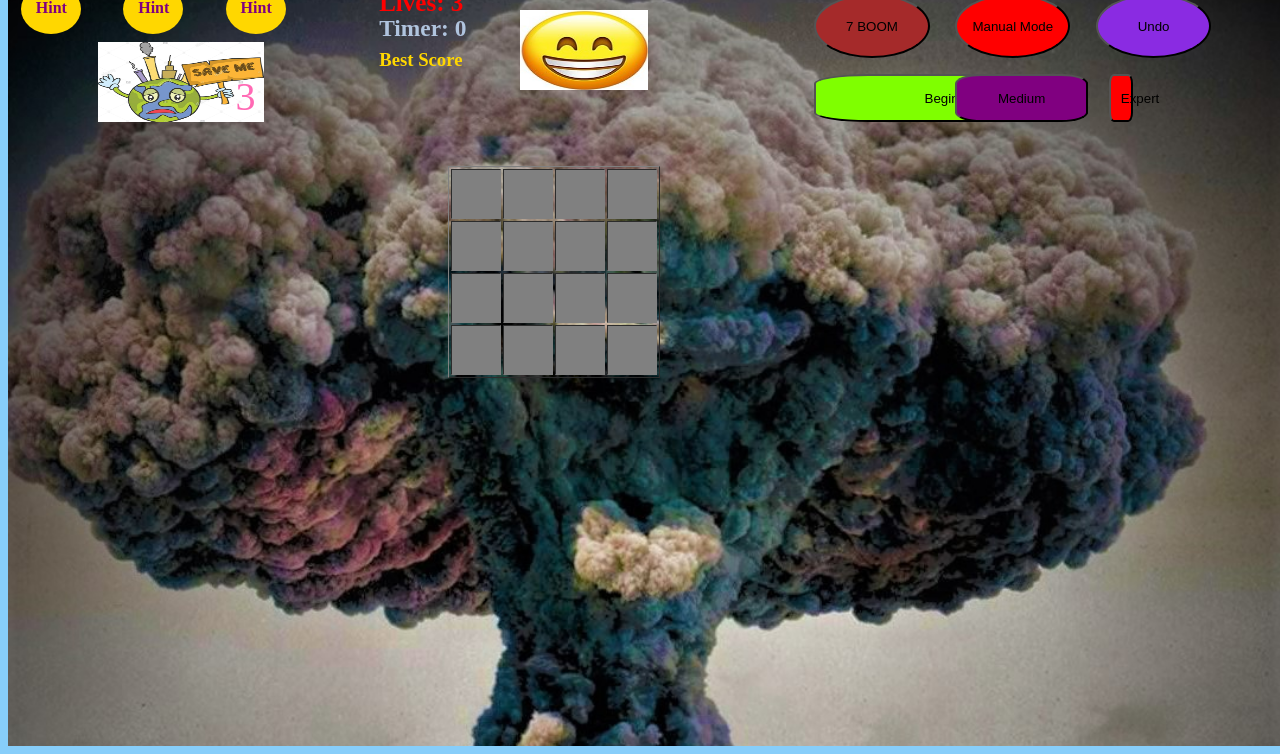
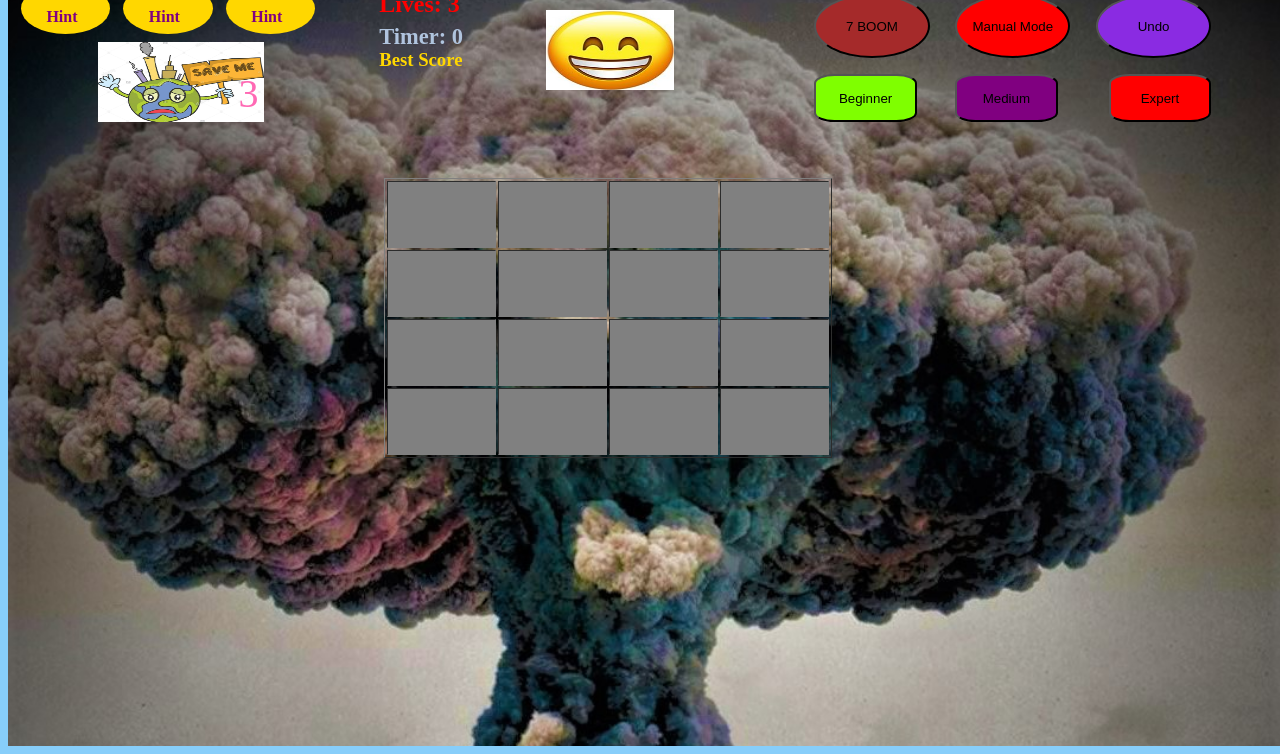
Before and after one commit to NirFunt/MineSweeper2, a plain HTML site: page index.html in a window 1280 px wide. Shown: the part 62-816 px from the top of the page. Drawn offline with Linux system fonts and the light colour scheme.

Commit message:
turn all px to %

```diff
--- a/css/main.css
+++ b/css/main.css
@@ -28,7 +28,7 @@ body {
     width: 100%;
     height:20%;
     /* background-color:lightgrey; */
-    margin-bottom: 20px;
+    margin-bottom: 20%;
 }
 
 .main-header {
@@ -41,17 +41,19 @@ body {
 }
 
 table {
+    width: 35%;
+    height: 35%;
     position: absolute;
-    left: 35%;
-    bottom: 45%
+    left: 30%;
+    bottom: 35%
      /* left: 40%px; */
 }
 
  tr, td {
-    width: 50px;
-    height: 50px;
+    width: 20%;
+    height: 20%;
     text-align: center;
-    font-size: 30px;
+    font-size: 150%;
 }
 
 .cover {
@@ -59,13 +61,12 @@ table {
 }
 
 td img {
-    width: 35px;
-    height: 35px;
+    width: 50%;
+    height: 50%;
 }
 
 div button {
     background-color: red;
-    right: 200px;
 }
 
 div button:hover {
@@ -75,11 +76,11 @@ div button:hover {
 
 .hint {
     background-color: gold;
-    width: 60px;
-    height: 50px;
+    width: 7%;
+    height: 30%;
     border-radius: 50%;
     color: purple;
-    padding: 15px;
+    padding: 2%;
     font-weight: bold;
     }
 
@@ -115,15 +116,14 @@ div button:hover {
         position: absolute;
         left: 17%;
         bottom: -15%;
-        padding: 10px;
+        padding: 1%;
         color: hotpink;
         font-size: 250%;
     }
 
     .lives span {
         color: red;
-        display: inline;
-        font-size: 25px;
+        font-size: 100%;
     }
 
 
@@ -132,38 +132,34 @@ div button:hover {
         height: 50%;
         cursor: pointer;
         position: absolute;
-        left: 40%;
+        left: 42%;
         bottom:10% ;
          /* left: 40%px; */
     }
 
     .lives {
         display: inline;
-        width: 100px;
         position: absolute;
         left: 29%;
         bottom:40% ;
         color:red;
-        font-size: 25px;
+        font-size: 150%;
          /* left: 40%px; */
     }
 
     .time-passed {
         display: inline;
-        width: 30px;
     }
 
     .clock {
-
         position: absolute;
         left: 29%;
-        bottom:40% ;
+        bottom:35% ;
         color: lightsteelblue;
-        font-size: 20px;
+        font-size: 120%;
     }
 
     .best-score-header {
-        width: 250px;
         position: absolute;
         left: 29%;
         bottom:10% ;
@@ -171,8 +167,6 @@ div button:hover {
     }
 
     .best-score {
-        display: inline;
-        width: 250px;
         position: absolute;
         left: 33%;
         bottom:-5% ;
@@ -180,13 +174,13 @@ div button:hover {
     }
 
 .end-game {
-    margin-bottom: 20px;
-    height: 50px;
+    margin-bottom: 10%;
+    height: 10%;
 }
 .end-game h1 {
     color: rgb(rgb(178, 187, 57), green, blue);
     position: absolute;
-    left: 38%;
+    left: 40%;
     bottom:-20% ;
     color: gold;
 }
@@ -233,7 +227,8 @@ div button:hover {
     background-color:chartreuse;
     border-radius: 20%;
     height: 30%;
-    padding: 10px;
+    width: 8%;
+    padding: 1%;
 }
 
 .level8 {
@@ -243,7 +238,9 @@ div button:hover {
     background-color:purple;
     border-radius: 20%;
     height: 30%;
-    padding: 10px;
+    width: 8%;
+    padding: 1%;
+
 }
 
 .level12 {
@@ -253,5 +250,6 @@ div button:hover {
     background-color: red ;
     border-radius: 20%;
     height: 30%;
-    padding: 10px;
+    width: 8%;
+    padding: 1%;
 }
--- a/js/buttons-handler.js
+++ b/js/buttons-handler.js
@@ -6,10 +6,10 @@ function setLevel(size, mines) {
     gLevel.size = size;
     gLevel.mines = mines;
     restart();
-    if (size === 4) document.querySelector('table').style.left = 35 + '%';
-    if (size === 8) document.querySelector('table').style.left = 25 + '%';
-    if (size === 12) document.querySelector('table').style.left = 10 + '%';
-    if (size === 4) document.querySelector('table').style.bottom = 50 + '%';
+    if (size === 4) document.querySelector('table').style.left = 30 + '%';
+    if (size === 8) document.querySelector('table').style.left = 30 + '%';
+    if (size === 12) document.querySelector('table').style.left = 30 + '%';
+    if (size === 4) document.querySelector('table').style.bottom = 40 + '%';
     if (size === 8) document.querySelector('table').style.bottom = 25 + '%';
     if (size === 12) document.querySelector('table').style.bottom = 6 + '%';
 }
```
